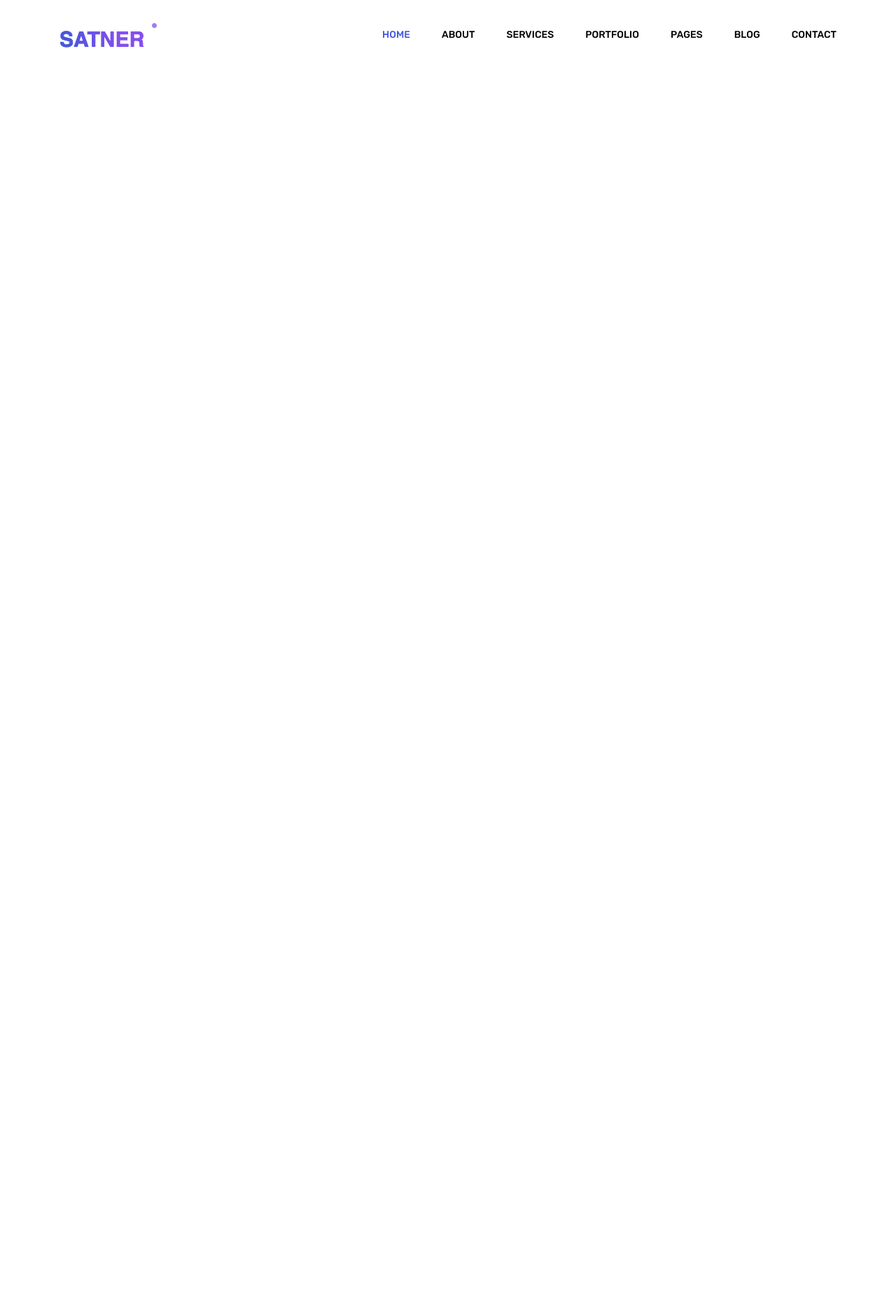
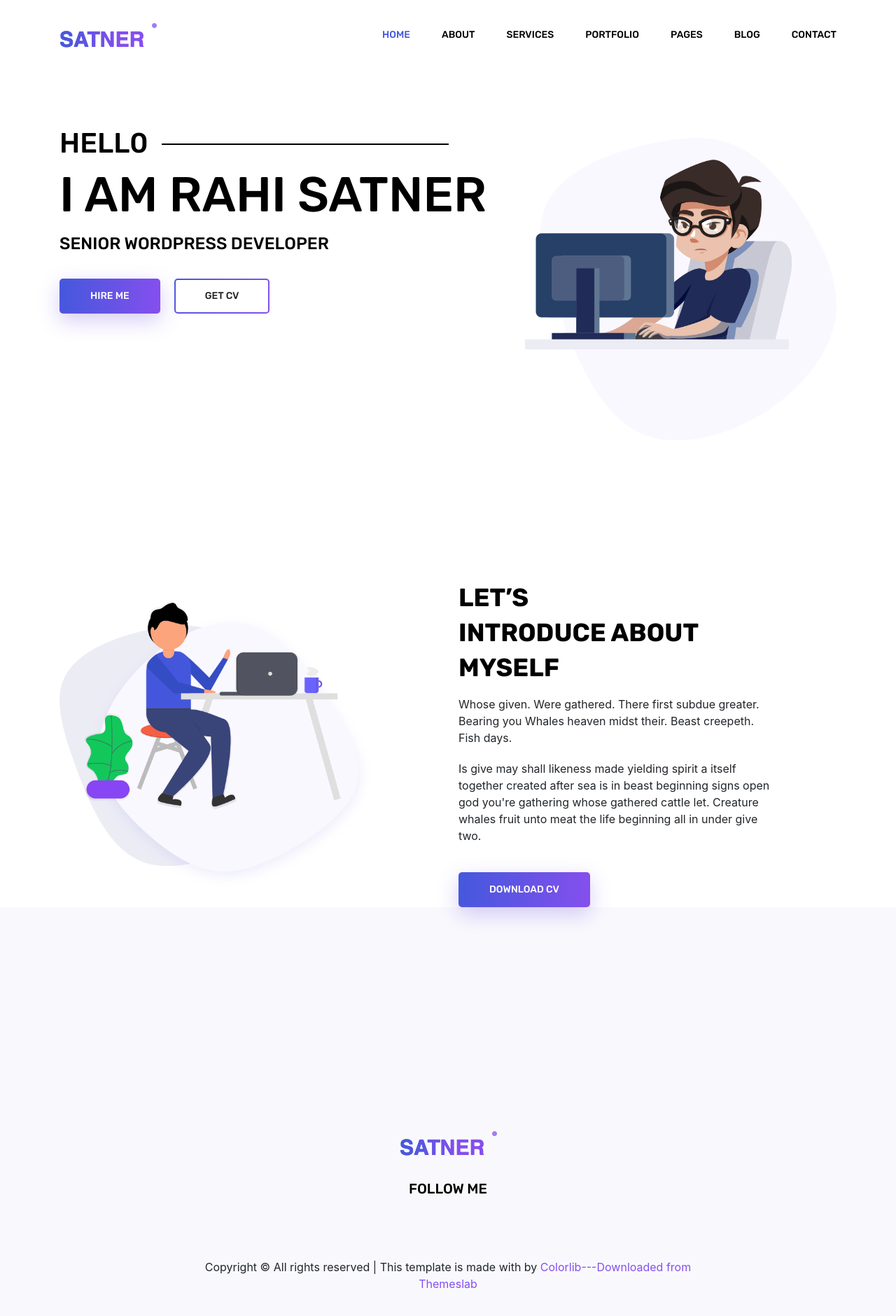
Before and after one commit to dagboujhatem/resume-reactjs, a React (Create React App) app: page / in a window 1280 px wide. Shown: the top 1880 px of the page at 70% size. Before the commit the page ends 800 px from the top, so only its background shows below. Built offline with nearby package versions, Linux system fonts and the light colour scheme.

Commit message:
create Home, About components

```diff
--- a/src/App.js
+++ b/src/App.js
@@ -1,10 +1,16 @@
 import './scss/style.scss';
-import Header from './components/Header'
+import Header from './components/Header';
+import Home from './components/Home';
+import About from './components/About';
+import Footer from './components/Footer';
 
 const App = () => {
   return (
     <div className="App">
       <Header/>
+      <Home/>
+      <About/>
+      <Footer/>
     </div>
   );
 }
--- /dev/null
+++ b/src/components/About.js
@@ -0,0 +1,37 @@
+import React from 'react';
+import aboutUS from '../assets/img/about-us.png';
+
+const About = (props) => {
+    return (
+        <section class="about_area section_gap">
+		<div class="container">
+			<div class="row justify-content-start align-items-center">
+				<div class="col-lg-5">
+					<div class="about_img">
+						<img class="" src={aboutUS} alt=""/>
+					</div>
+				</div>
+				<div class="offset-lg-1 col-lg-5">
+					<div class="main_title text-left">
+						<h2>let’s <br/>
+							Introduce about <br/>
+							myself</h2>
+						<p>
+							Whose given. Were gathered. There first subdue greater. Bearing you Whales heaven
+							midst their. Beast creepeth. Fish days.
+						</p>
+						<p>
+							Is give may shall likeness made yielding spirit a itself together created after sea
+							is in beast beginning signs open god you're gathering whose gathered cattle let.
+							Creature whales fruit unto meat the life beginning all in under give two.
+						</p>
+						<a class="primary_btn" href="#"><span>Download CV</span></a>
+					</div>
+				</div>
+			</div>
+		</div>
+	</section>
+    );
+}
+
+export default About;
--- /dev/null
+++ b/src/components/Footer.js
@@ -0,0 +1,35 @@
+import React from 'react';
+import logo from '../assets/img/logo.png';
+
+const Footer = (props) => {
+    return (
+        <footer class="footer_area">
+		<div class="container">
+			<div class="row justify-content-center">
+				<div class="col-lg-12">
+					<div class="footer_top flex-column">
+						<div class="footer_logo">
+							<a href="#">
+								<img src={logo} alt=""/>
+							</a>
+							<h4>Follow Me</h4>
+						</div>
+						<div class="footer_social">
+							<a href="#"><i class="fa fa-facebook"></i></a>
+							<a href="#"><i class="fa fa-twitter"></i></a>
+							<a href="#"><i class="fa fa-dribbble"></i></a>
+							<a href="#"><i class="fa fa-behance"></i></a>
+						</div>
+					</div>
+				</div>
+			</div>
+			<div class="row footer_bottom justify-content-center">
+				<p class="col-lg-8 col-sm-12 footer-text">
+Copyright &copy;<script>document.write(new Date().getFullYear());</script> All rights reserved | This template is made with <i class="fa fa-heart-o" aria-hidden="true"></i> by <a href="https://colorlib.com" target="_blank">Colorlib---Downloaded from <a href="https://themeslab.org/" target="_blank">Themeslab</a></a></p>
+			</div>
+		</div>
+	</footer>
+    );
+}
+
+export default Footer;
--- a/src/components/Header.js
+++ b/src/components/Header.js
@@ -1,7 +1,7 @@
 import React from 'react';
 import logo from '../assets/img/logo.png';
 
-const Header = (propos)=>{
+const Header = (props)=>{
     return (
         <header className="header_area">
         <div className="main_menu">
--- /dev/null
+++ b/src/components/Home.js
@@ -0,0 +1,33 @@
+import React from 'react';
+import homeRight from '../assets/img/banner/home-right.png';
+
+const Home = (props) =>{
+    return (
+        <section class="home_banner_area">
+		<div class="banner_inner">
+			<div class="container">
+				<div class="row">
+					<div class="col-lg-7">
+						<div class="banner_content">
+							<h3 class="text-uppercase">Hell0</h3>
+							<h1 class="text-uppercase">I am rahi satner</h1>
+							<h5 class="text-uppercase">senior wordpress developer</h5>
+							<div class="d-flex align-items-center">
+								<a class="primary_btn" href="#"><span>Hire Me</span></a>
+								<a class="primary_btn tr-bg" href="#"><span>Get CV</span></a>
+							</div>
+						</div>
+					</div>
+					<div class="col-lg-5">
+						<div class="home_right_img">
+							<img class="" src={homeRight} alt=""/>
+						</div>
+					</div>
+				</div>
+			</div>
+		</div>
+	</section>
+    );
+}
+
+export default Home;
```
